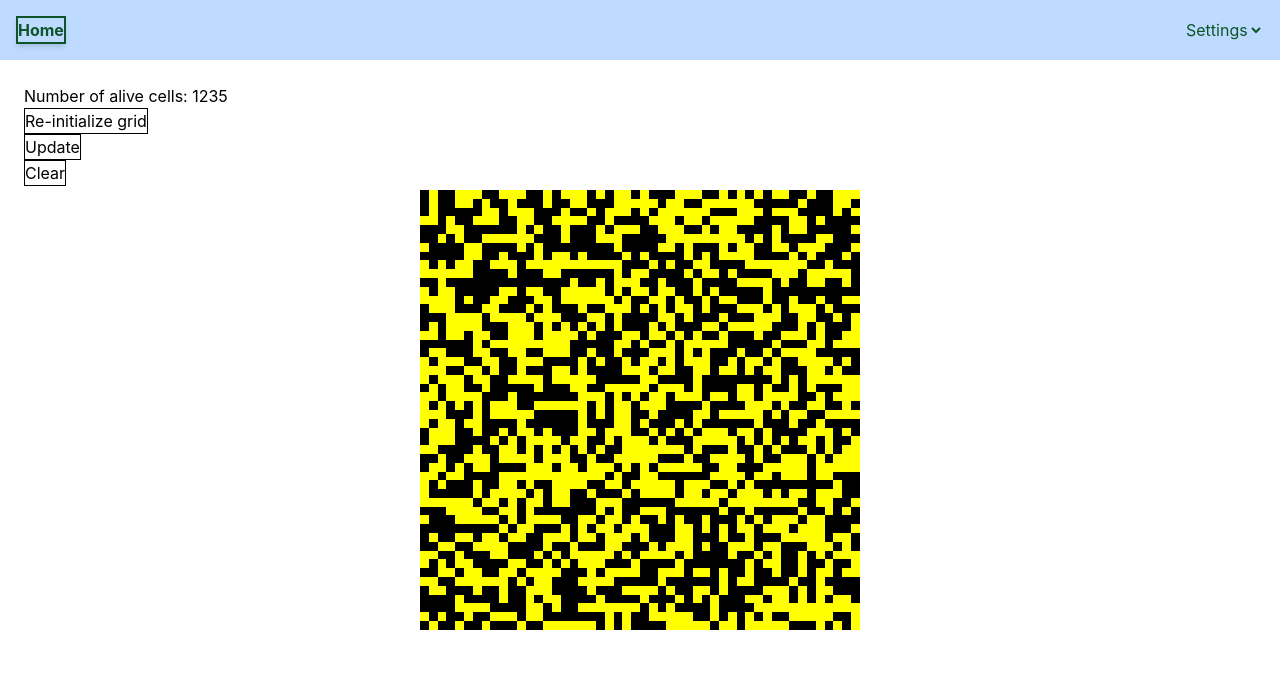
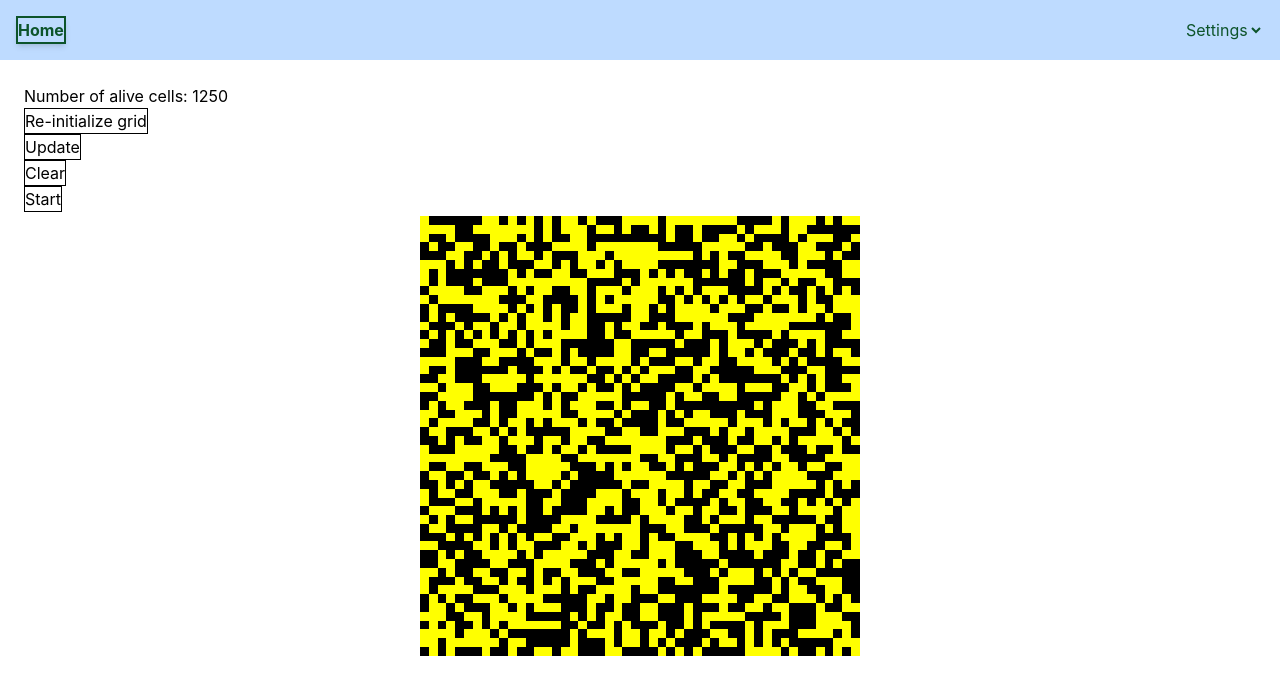
Before and after one commit to TheLaughingDuck/TheLaughingDuck.github.io, a React (Vite) app in the folder website/: page /game_of_life in a window 1280 px wide. Shown: the top 694 px of the page. Built offline with nearby package versions, Linux system fonts and the light colour scheme.

Commit message:
Reimplemented automatic updates, with a on/off switch, and restructured some of the functions

```diff
--- a/website/src/gameOfLife.tsx
+++ b/website/src/gameOfLife.tsx
@@ -5,28 +5,39 @@ export default function GameOfLife(){
     //const [grid, setGrid] = useState([[0,0,0], [1,1,1], [0,0,1]])
     const n_rows = 50;
     const n_cols = 50;
-    const [grid, setGrid] = useState(InitializeGrid(n_rows, n_cols));
+    const [grid, setGrid] = useState(getRandomGrid(n_rows, n_cols));
+    const [isRunning, setIsRunning] = useState(false);
+
+    useEffect(() => {
+        if(!isRunning) return;
+
+        const intervalID = window.setInterval(() => {
+            setGrid((grid) => getUpdatedGrid(grid));
+
+        }, 1000);
+
+        return () => window.clearInterval(intervalID);
+    }, [isRunning]);
 
     function randInt(lo: number, hi: number): number { return Math.floor(Math.random()*(hi-lo+1))+lo; }
 
-    function InitializeGrid(n_rows: number, n_cols: number): number [][] {
+    function getRandomGrid(n_rows: number, n_cols: number): number [][] {
+        //const n_rows = grid.length();
+        //const n_cols = grid[0].length();
 
-        let grid: number[][] = [];
+        let new_grid: number[][] = [];
 
         for (let i=0; i < n_rows; i++){
-            grid[i] = []
+            new_grid[i] = []
             for (let j=0; j<n_cols; j++){
-                grid[i][j] = randInt(0, 1);
+                new_grid[i][j] = randInt(0, 1);
             }
         }
-        return grid;
+        return new_grid;
     }
 
-    function Update_Grid(){
+    function getUpdatedGrid(grid): number [][] {
         const new_grid = grid.map(row => [...row]);
-
-        //console.log("Updating!")
-
         let modifiers = [ [-1, 0], [-1,-1], [0, -1], [+1, -1], [+1, 0], [+1, +1], [0, +1], [-1, +1] ]
 
         for (let i=0; i<grid.length; i++){
@@ -53,9 +64,7 @@ export default function GameOfLife(){
             }
         }
 
-        // Update the old grid
-        //console.log(new_grid)
-        setGrid(new_grid)
+        return new_grid;
     }
 
     function flipCell(row: number, col: number){
@@ -66,7 +75,7 @@ export default function GameOfLife(){
         setGrid(new_grid);
     }
 
-    function Clear_Grid(){
+    function getClearGrid(): number [][] {
         const new_grid = grid.map(row => [...row]);
 
         for (let i=0; i<grid.length; i++){
@@ -75,7 +84,7 @@ export default function GameOfLife(){
             }
         }
 
-        setGrid(new_grid);
+        return new_grid;
     }
 
     function count_alive_cells(grid: number[][]): number{
@@ -88,15 +97,19 @@ export default function GameOfLife(){
                 <div>
                     <p>Number of alive cells: {count_alive_cells(grid)}</p>
 
-                    <button className='bg-yellow border' onClick={() => setGrid(InitializeGrid(n_rows, n_cols))}>Re-initialize grid</button>
+                    <button className='bg-yellow border' onClick={() => setGrid(getRandomGrid(n_rows, n_cols))}>Re-initialize grid</button>
 
                     <br/>
 
-                    <button className='bg-yellow border' onClick={() => Update_Grid()}>Update</button>
+                    <button className='bg-yellow border' onClick={() => setGrid(getUpdatedGrid(grid))}>Update</button>
 
                     <br/>
 
-                    <button className='bg-yellow border' onClick={() => Clear_Grid()}>Clear</button>
+                    <button className='bg-yellow border' onClick={() => setGrid(getClearGrid())}>Clear</button>
+
+                    <br/>
+
+                    <button className='bg-yellow border' onClick={() => setIsRunning(!isRunning)}>{isRunning ? "Stop" : "Start"}</button>
                 </div>
 
                 <div className="bg-white flex flex-col p-1 max-w-md mx-auto">
```
